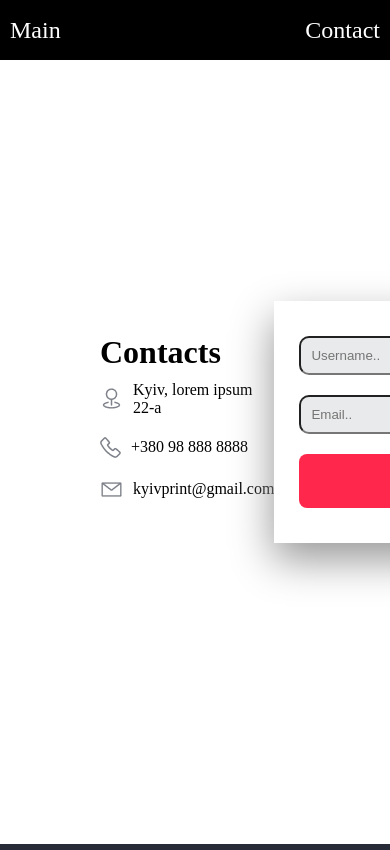
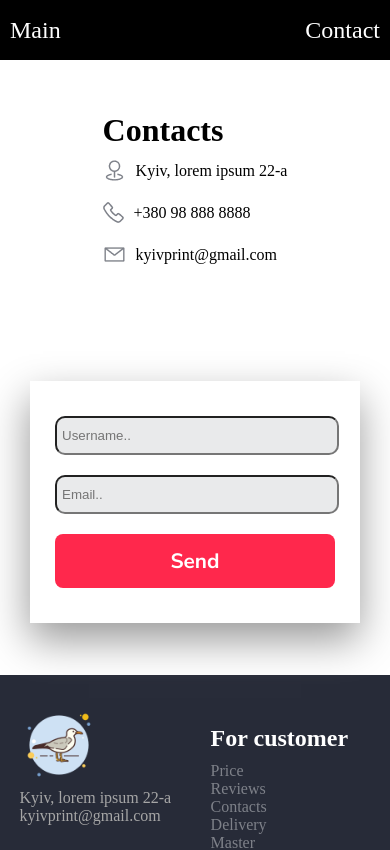
Before and after one commit to sssgen/photo-layout, a React (Create React App) app in the folder client/: page /contact in a window 390 px wide. Shown: the top 850 px of the page. Built offline with nearby package versions, Linux system fonts and the light colour scheme.

Commit message:
contact us adaptive

```diff
--- a/client/src/pages/ContactUs/ContactUs.scss
+++ b/client/src/pages/ContactUs/ContactUs.scss
@@ -1,28 +1,34 @@
 .contactWrapper{
+
+    min-height: calc(80vh - 60px);
+    max-width: 1300px;
+
+    margin: 0 auto;
     margin-top: 60px;
-
-    min-height: 100vh;
-    max-width: 1300px;
-    margin: 0 auto;
 
     display: flex;
     justify-content: space-between;
     align-items: center;
+    flex-wrap: wrap;
 
 }
 .contactForm{
-    margin-right: 100px;
+    margin: 0 auto;
+
     display: flex;
     flex-direction: column;
     background-color: white;
     width: fit-content;
+    width: 100%;
+    max-width: 480px;
+    min-width: 210px;
     padding: 25px;
 
     box-shadow: -1px 17px 39px 0px rgba(153,153,153,1);
     input{
-        width: 480px;
+        width: calc(100% - 10px);
         margin: 10px 0;
-        padding: 10px;
+        padding: 10px 5px;
         border-radius: 10px;
         background-color: #E9EAEB;
     }
@@ -31,9 +37,9 @@
     }
 }
 .contactAddress{
-    margin-left: 100px;
+    margin: 0 auto;
 
-    width: fit-content;
+    max-width: fit-content;
     display: flex;
     flex-direction: column;
     p{
@@ -46,3 +52,15 @@
         display: block;
     }
 }
+
+@media screen and (max-width: 880px) {
+    .contactWrapper{
+        justify-content: center;
+    }
+    .contactAddress{
+        margin: 30px;
+    }
+    .contactForm{
+        margin: 30px;
+    }
+}
```
